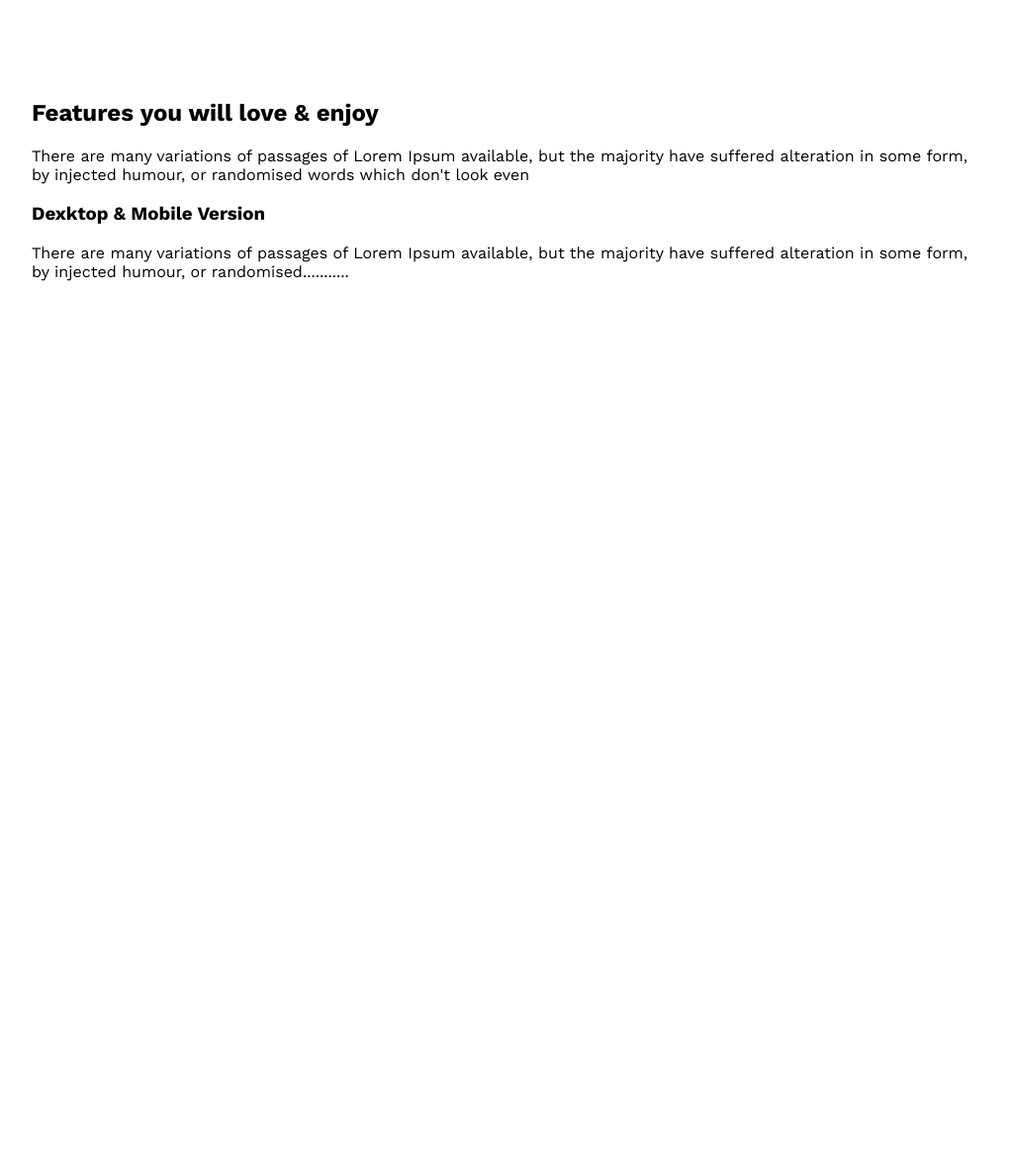
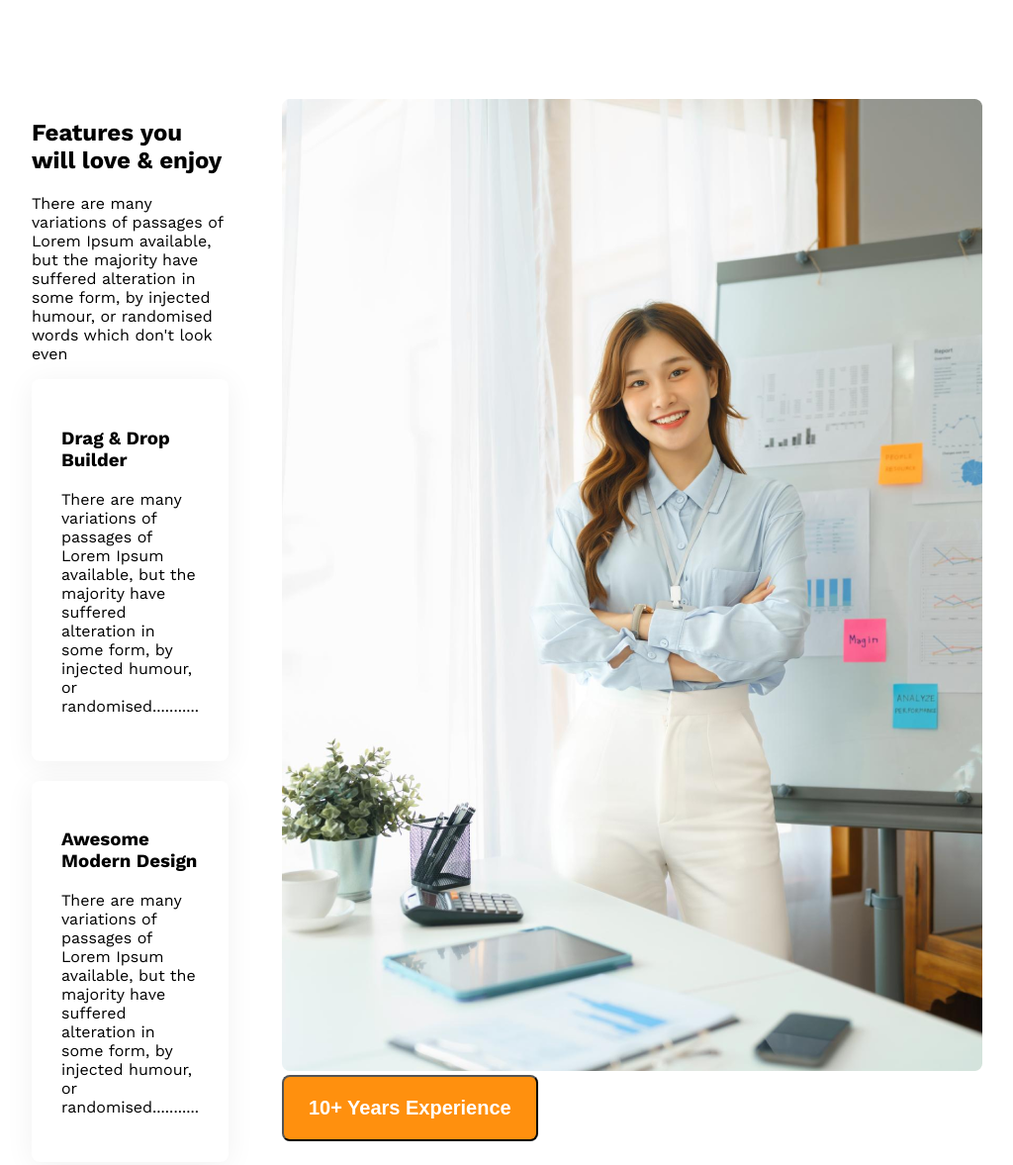
Before and after one commit to suez-halder/g3-architects, a plain HTML site: page index.html in a window 1280 px wide. Shown: the part 1754-2931 px from the top of the page at 99% size, without its empty margins (128-1152 px from the left). Before the commit the page ends 2054 px from the top, so only its background shows below. Drawn offline with nearby package versions, Linux system fonts and the light colour scheme.

Commit message:
feature list added

```diff
--- a/index.html
+++ b/index.html
@@ -86,19 +86,35 @@
                 </div>
                 <div class="features-love-enjoy">
                     <div class="feature-enjoy">
+                        <h3 class="feature-enjoy-title">Drag & Drop Builder</h3>
+                        <p class="feature-enjoy-description">There are many variations of passages of Lorem Ipsum available, but the majority have suffered alteration in some form, by injected humour, or randomised...........</p>
+                    </div>
+                    <div class="feature-enjoy">
+                        <h3 class="feature-enjoy-title">Awesome Modern Design</h3>
+                        <p class="feature-enjoy-description">There are many variations of passages of Lorem Ipsum available, but the majority have suffered alteration in some form, by injected humour, or randomised...........</p>
+                    </div>
+                    <div class="feature-enjoy">
                         <h3 class="feature-enjoy-title">Dexktop & Mobile Version</h3>
                         <p class="feature-enjoy-description">There are many variations of passages of Lorem Ipsum available, but the majority have suffered alteration in some form, by injected humour, or randomised...........</p>
                     </div>
+                    <div class="feature-enjoy">
+                        <h3 class="feature-enjoy-title">Super Easy to Edit</h3>
+                        <p class="feature-enjoy-description">There are many variations of passages of Lorem Ipsum available, but the majority have suffered alteration in some form, by injected humour, or randomised...........</p>
+                    </div>
                 </div>
+            </div>
+            <div class="feature-list-image">
+                <img src="./images/architect.png" alt="">
+                <div>
+                    <button class="primary-button">10+ Years Experience</button>
+                </div>
+            </div>
 
 
-
-
-            </div>
         </section>
 
-        <!-- some facts -->
-        <section class="some-facts-container">
+        <!-- facts -->
+        <section class="facts-container">
             <div class="some-facts">
 
             </div>
--- a/styles/style.css
+++ b/styles/style.css
@@ -108,23 +108,45 @@ body {
 }
 
 /* quick list styles */
-.quick-list-container{
+.quick-list-container {
     margin-top: 50px;
 }
-.quick-list{
+
+.quick-list {
     display: grid;
-    grid-template-columns: repeat(2,1fr);
+    grid-template-columns: repeat(2, 1fr);
     grid-column-gap: 70px;
     align-items: center;
 }
-.quick-list-images{
+
+.quick-list-images {
     display: grid;
-    grid-template-columns: repeat(2,1fr);
+    grid-template-columns: repeat(2, 1fr);
     grid-column-gap: 10px;
     grid-row-gap: 10px;
 }
 
 /* feature list styles */
-.feature-list-container{
+.feature-list-container {
     margin-top: 130px;
+    display: grid;
+    grid-template-columns: repeat(2, 1fr);
+    grid-column-gap: 54px;
 }
+
+.features-love-enjoy {
+    display: grid;
+    grid-template-columns: repeat(1,1fr);
+    grid-row-gap: 20px;
+
+}
+
+
+.feature-enjoy {
+    background: #FFFFFF;
+    box-shadow: 0px 4px 30px rgba(0, 0, 0, 0.06);
+    border-radius: 8px;
+    padding: 30px;
+}
+
+/* facts */
```
